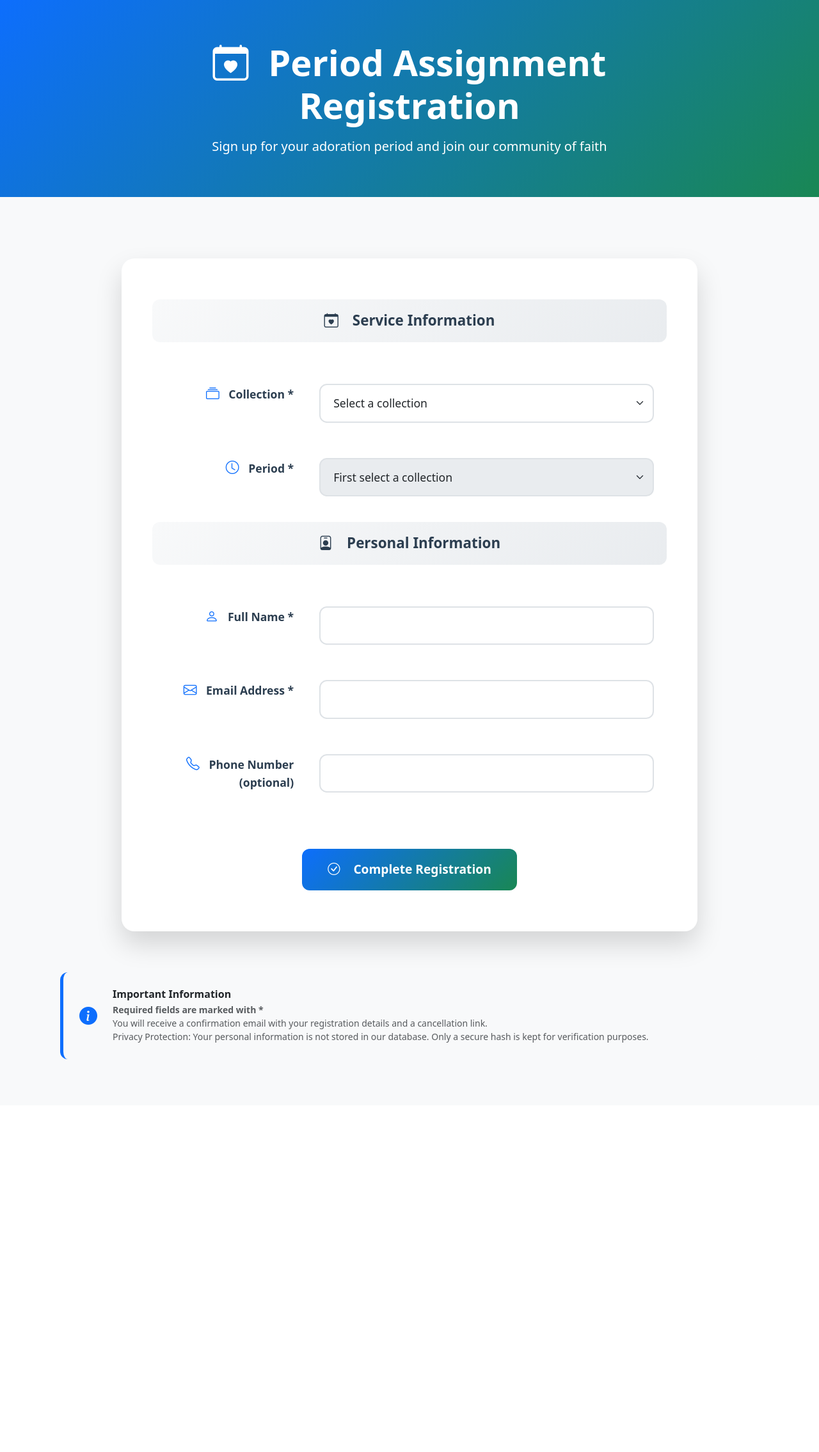
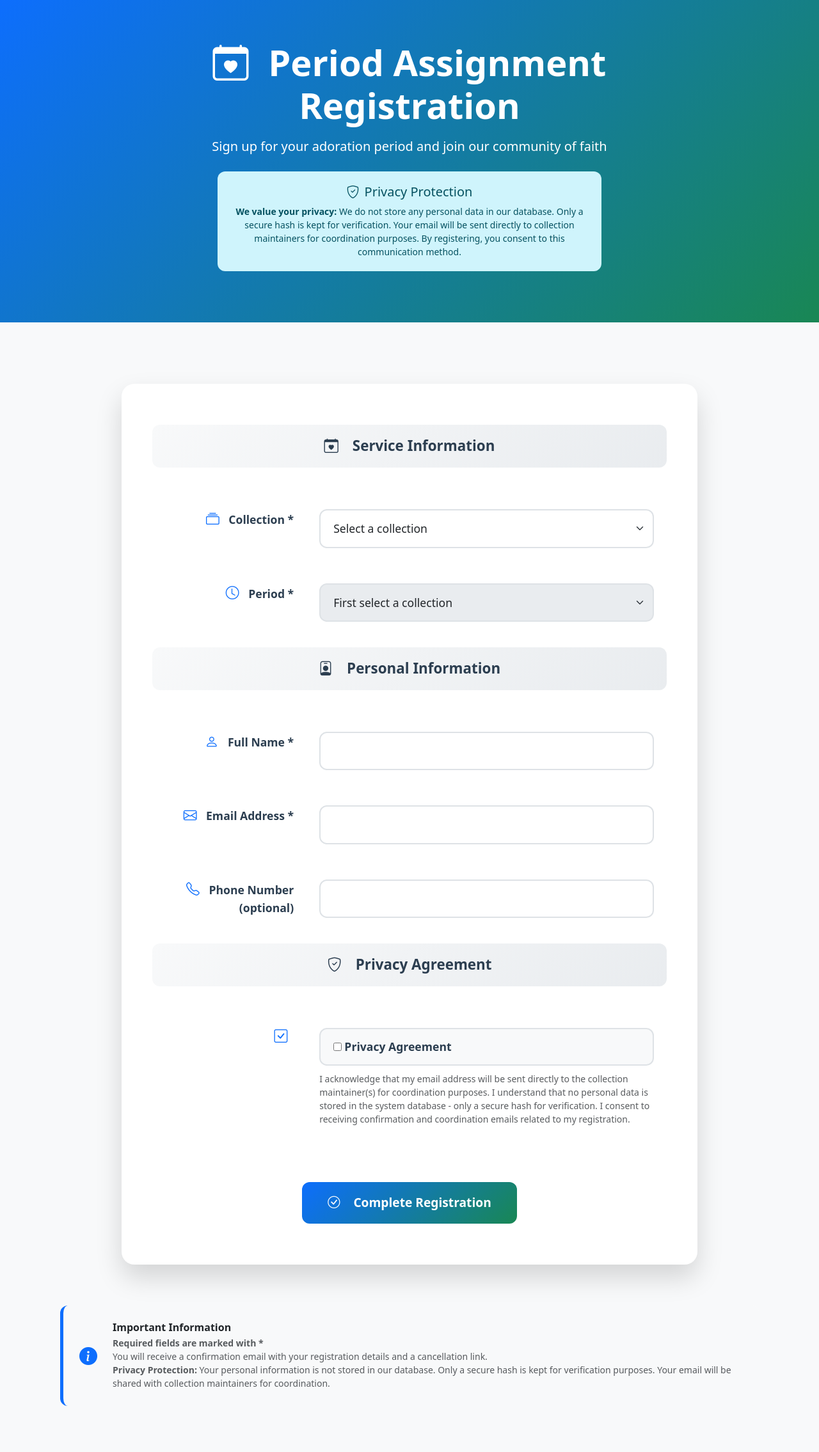
Before and after one commit to ptutak/cor-iesu-ai, a Django app: page / in a window 1280 px wide. Shown: the whole page at 64% size. Before the commit the page ends 1656 px from the top, so only its background shows below. Run offline with Django 5.2, Linux system fonts and the light colour scheme; tables that the repository leaves empty hold one stand-in row (values such as "Sample post").

Commit message:
only emails

```diff
--- a/src/adoration/forms.py
+++ b/src/adoration/forms.py
@@ -42,6 +42,17 @@ class PeriodAssignmentForm(forms.Form):
         max_length=15,
         label="Phone Number (optional)",
         required=False,
+    )
+
+    privacy_accepted = forms.BooleanField(
+        required=True,
+        label="Privacy Agreement",
+        help_text=(
+            "I acknowledge that my email address will be sent directly to the collection "
+            "maintainer(s) for coordination purposes. I understand that no personal data "
+            "is stored in the system database - only a secure hash for verification. "
+            "I consent to receiving confirmation and coordination emails related to my registration."
+        ),
     )
 
     def __init__(self, *args: Any, **kwargs: Any) -> None:
--- a/src/adoration/templates/adoration/registration.html
+++ b/src/adoration/templates/adoration/registration.html
@@ -166,6 +166,43 @@
                     transform: translateY(0);
                 }
             }
+
+            .form-check {
+                padding: 15px 20px;
+                background: #f8f9fa;
+                border: 2px solid #dee2e6;
+                border-radius: 12px;
+                margin-bottom: 10px;
+                transition: all 0.3s ease;
+            }
+
+            .form-check:hover {
+                border-color: #0d6efd;
+                background: #e7f3ff;
+            }
+
+            .form-check-input {
+                width: 1.5rem;
+                height: 1.5rem;
+                margin-top: 0.125rem;
+                margin-right: 0.75rem;
+                border: 2px solid #0d6efd;
+                border-radius: 0.375rem;
+            }
+
+            .form-check-input:checked {
+                background-color: #0d6efd;
+                border-color: #0d6efd;
+                box-shadow: 0 0 0 0.25rem rgba(13, 110, 253, 0.25);
+            }
+
+            .form-check-label {
+                font-size: 1.1rem;
+                font-weight: 500;
+                color: #2c3e50;
+                cursor: pointer;
+                line-height: 1.4;
+            }
         </style>
     </head>
     <body class="bg-light">
@@ -178,10 +215,18 @@
                             <i class="bi bi-calendar-heart me-3"></i>
                             Period Assignment Registration
                         </h1>
-                        <p class="lead mb-0">
+                        <p class="lead mb-4">
                             Sign up for your adoration period and join our
                             community of faith
                         </p>
+                        <div class="alert alert-info mx-auto" style="max-width: 600px;">
+                            <h5><i class="bi bi-shield-check me-2"></i>Privacy Protection</h5>
+                            <p class="mb-0 small">
+                                <strong>We value your privacy:</strong> We do not store any personal data in our database.
+                                Only a secure hash is kept for verification. Your email will be sent directly to collection
+                                maintainers for coordination purposes. By registering, you consent to this communication method.
+                            </p>
+                        </div>
                     </div>
                 </div>
             </div>
@@ -319,6 +364,39 @@
                                     </tr>
                                 </table>
 
+                                <!-- Privacy Agreement Section -->
+                                <div class="section-header">
+                                    <h3 class="section-title">
+                                        <i class="bi bi-shield-check me-3"></i>
+                                        Privacy Agreement
+                                    </h3>
+                                </div>
+
+                                <table class="form-table">
+                                    <tr>
+                                        <td class="form-label-cell" style="vertical-align: top; padding-top: 12px;">
+                                            <i class="bi bi-check-square form-label-icon"></i>
+                                        </td>
+                                        <td class="form-input-cell">
+                                            <div class="form-check">
+                                                {{ form.privacy_accepted }}
+                                                <label class="form-check-label" for="{{ form.privacy_accepted.id_for_label }}">
+                                                    <strong>{{ form.privacy_accepted.label }}</strong>
+                                                </label>
+                                            </div>
+                                            <small class="form-text text-muted mt-2 d-block">
+                                                {{ form.privacy_accepted.help_text }}
+                                            </small>
+                                            {% if form.privacy_accepted.errors %}
+                                            <div class="error-message">
+                                                <i class="bi bi-exclamation-triangle me-2"></i>
+                                                {{ form.privacy_accepted.errors.0 }}
+                                            </div>
+                                            {% endif %}
+                                        </td>
+                                    </tr>
+                                </table>
+
                                 <!-- Form-wide errors -->
                                 {% if form.non_field_errors %}
                                 <div class="alert alert-danger mt-4">
@@ -359,7 +437,7 @@
                                     You will receive a confirmation email with
                                     your registration details and a cancellation
                                     link.<br />
-                                    <strong></strong>Privacy Protection:</strong> Your personal information is not stored in our database. Only a secure hash is kept for verification purposes.
+                                    <strong>Privacy Protection:</strong> Your personal information is not stored in our database. Only a secure hash is kept for verification purposes. Your email will be shared with collection maintainers for coordination.
                                 </p>
                             </div>
                         </div>
--- a/src/adoration/views.py
+++ b/src/adoration/views.py
@@ -1,7 +1,7 @@
 from typing import Any
 
 from django.contrib import messages
-from django.core.mail import send_mail
+from django.core.mail import EmailMessage, send_mail
 from django.http import HttpRequest, HttpResponse, JsonResponse
 from django.shortcuts import get_object_or_404, redirect, render
 
@@ -52,25 +52,34 @@ def registration_view(request: HttpRequest) -> HttpResponse:
                 fail_silently=True,
             )
 
-            # Send maintainer notification (using form data, not stored data)
+            # Send maintainer notification with user email as reply-to (using form data, not stored data)
             maintainers = CollectionMaintainer.objects.filter(collection=assignment.period_collection.collection)
             if maintainers.exists():
                 maintainer_emails: list[str] = [m.maintainer.user.email for m in maintainers]
                 phone_info = f"\nPhone: {attendant_phone}" if attendant_phone else ""
-                send_mail(
+
+                # Try to use user email as sender, fallback to system email
+                from_email = attendant_email
+
+                # Create email message with reply-to functionality
+                email_message = EmailMessage(
                     subject=f"New Registration - {assignment.period_collection.collection.name}",
-                    message=(
+                    body=(
                         f"New participant registered:\n\n"
                         f"Name: {attendant_name}\n"
                         f"Email: {attendant_email}{phone_info}\n"
                         f"Collection: {assignment.period_collection.collection.name}\n"
                         f"Period: {assignment.period_collection.period.name}\n\n"
-                        f"Note: Personal data is not stored in the system for privacy."
+                        f"Registration Date: {assignment.period_collection.period.name}\n"
+                        f"Deletion Token: {assignment.deletion_token}\n\n"
+                        f"Note: Personal data is not stored in the system for privacy. "
+                        f"This email is sent directly from the user's email address."
                     ),
-                    from_email=get_email_config("DEFAULT_FROM_EMAIL", "noreply@example.com") or "noreply@example.com",
-                    recipient_list=maintainer_emails,
-                    fail_silently=True,
+                    from_email=from_email,
+                    to=maintainer_emails,
+                    reply_to=[attendant_email] if from_email != attendant_email else None,
                 )
+                email_message.send(fail_silently=True)
 
             messages.success(request, "Registration successful! Check your email for confirmation.")
             return redirect("registration")
@@ -129,6 +138,30 @@ def delete_assignment(request: HttpRequest, token: str) -> HttpResponse:
     if request.method == "POST":
         form = DeletionConfirmForm(assignment, request.POST)
         if form.is_valid():
+            # Get user email for notifications before deleting
+            user_email = form.cleaned_data["email"]
+
+            # Send maintainer notification about deletion
+            maintainers = CollectionMaintainer.objects.filter(collection=assignment.period_collection.collection)
+            if maintainers.exists():
+                maintainer_emails: list[str] = [m.maintainer.user.email for m in maintainers]
+
+                # Create email message for deletion notification
+                email_message = EmailMessage(
+                    subject=f"Registration Cancelled - {assignment.period_collection.collection.name}",
+                    body=(
+                        f"A participant has cancelled their registration:\n\n"
+                        f"Email: {user_email}\n"
+                        f"Collection: {assignment.period_collection.collection.name}\n"
+                        f"Period: {assignment.period_collection.period.name}\n\n"
+                        f"The participant voluntarily cancelled their registration using the deletion link."
+                    ),
+                    from_email=user_email,
+                    to=maintainer_emails,
+                    reply_to=[user_email],
+                )
+                email_message.send(fail_silently=True)
+
             assignment.delete()
             messages.success(request, "Registration cancelled successfully.")
             return redirect("registration")
```
Also changed, not shown: tests/unit/adoration/test_forms.py (+14 -1 lines), tests/unit/adoration/test_urls.py (+1 -0 lines), tests/unit/adoration/test_views.py (+20 -2 lines).
